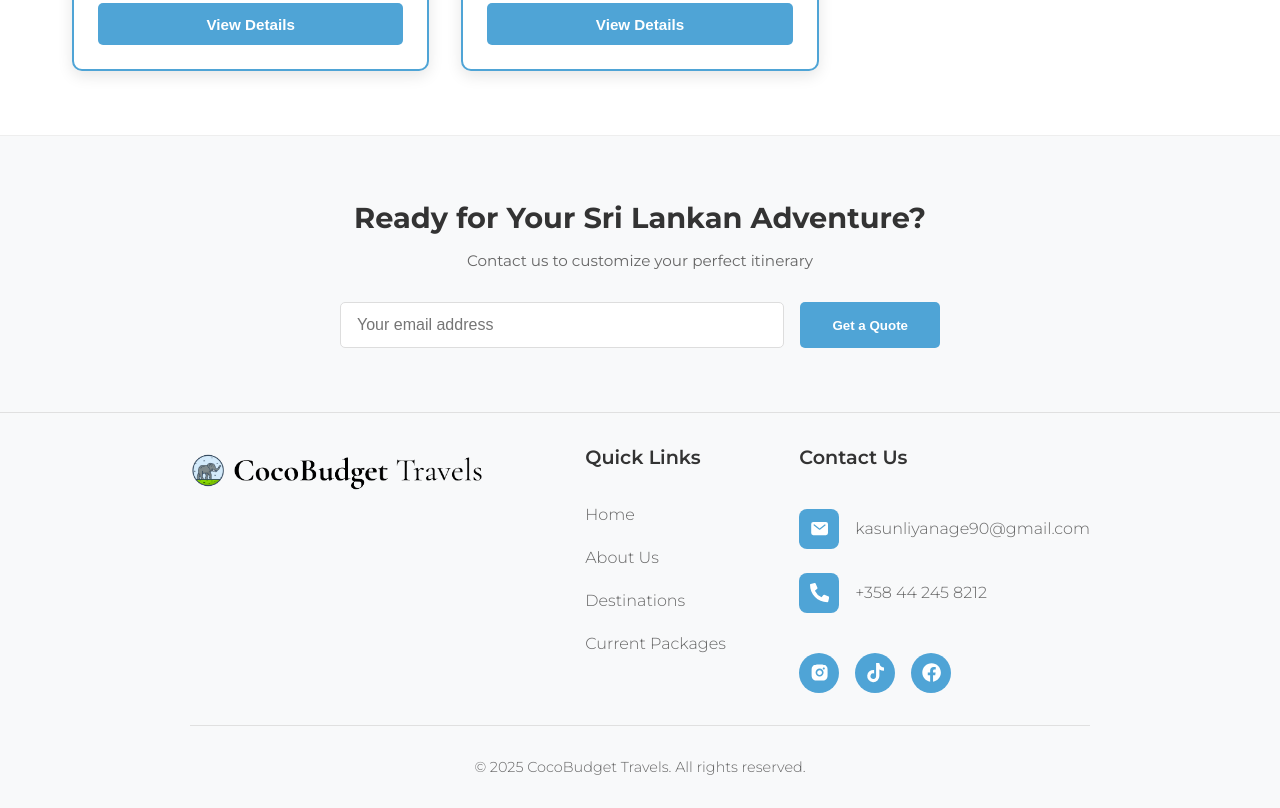
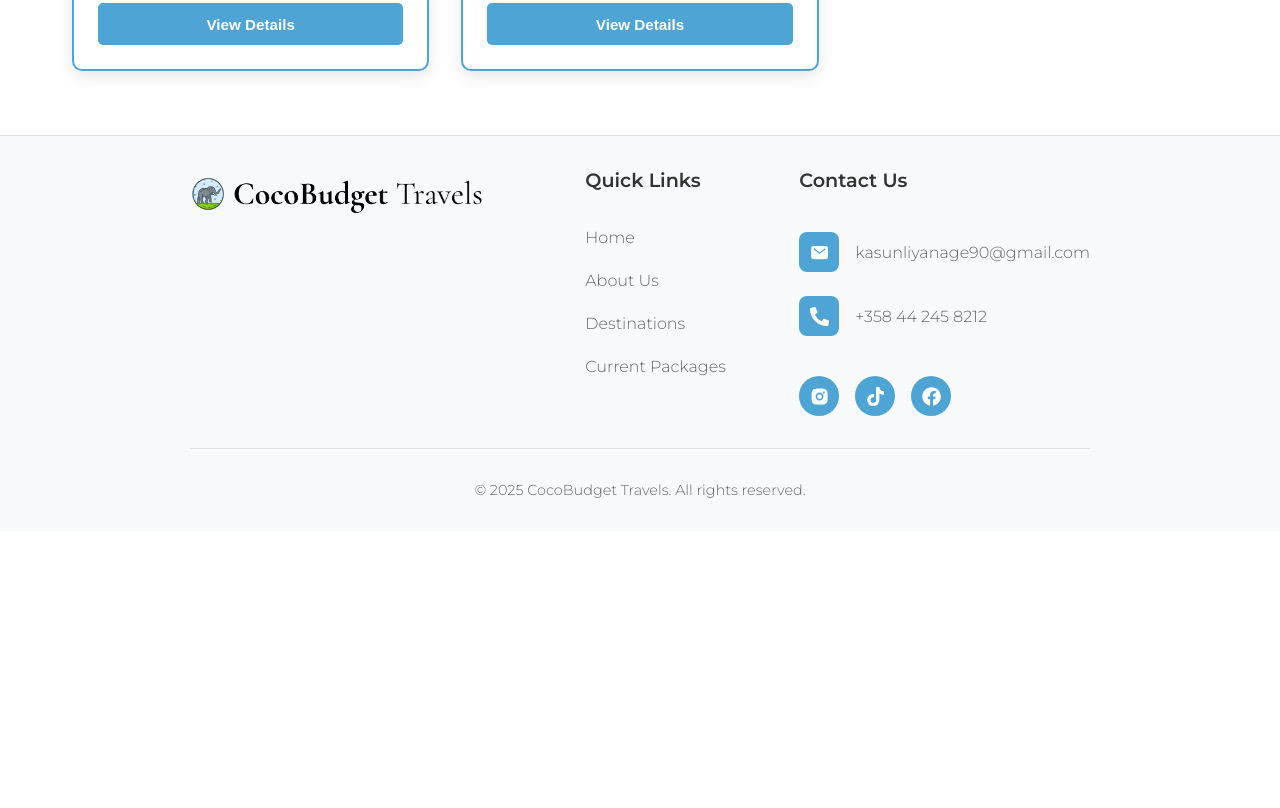
Before and after one commit to thenukaubayasena/cocobudget-travels, a React (Create React App) app: page /current-packages in a window 1280 px wide. Shown: the part 2760-3568 px from the top of the page. After the commit the page ends 3291 px from the top, so only its background shows below. Built offline with nearby package versions, Linux system fonts and the light colour scheme; a web font is replaced by a local one.

Commit message:
current[ack

```diff
--- a/src/routes/AboutUs.jsx
+++ b/src/routes/AboutUs.jsx
@@ -9,6 +9,7 @@ import missionImage from '../assets/homeAssets/mission.jpg';
 import valuesImage from '../assets/homeAssets/values.jpg';
 import kasunImage from '../assets/homeAssets/member.png';
 import harshaniImage from '../assets/homeAssets/member1.png';
+
 
 const AboutUs = () => {
   return (
--- a/src/routes/CurrentPackages.jsx
+++ b/src/routes/CurrentPackages.jsx
@@ -504,7 +504,9 @@ const CurrentPackages = () => {
         </ModalOverlay>
       )}
 
-      <NewsletterSection>
+
+
+  {/* <NewsletterSection>
     <NewsletterContent>
       <NewsletterTitle>Ready for Your Sri Lankan Adventure?</NewsletterTitle>
       <NewsletterText>Contact us to customize your perfect itinerary</NewsletterText>
@@ -514,6 +516,8 @@ const CurrentPackages = () => {
       </NewsletterForm>
     </NewsletterContent>
   </NewsletterSection>
+   */}
+
     </Container>
   );
 };
```
Lines whose indentation alone changed are shown as unchanged.
